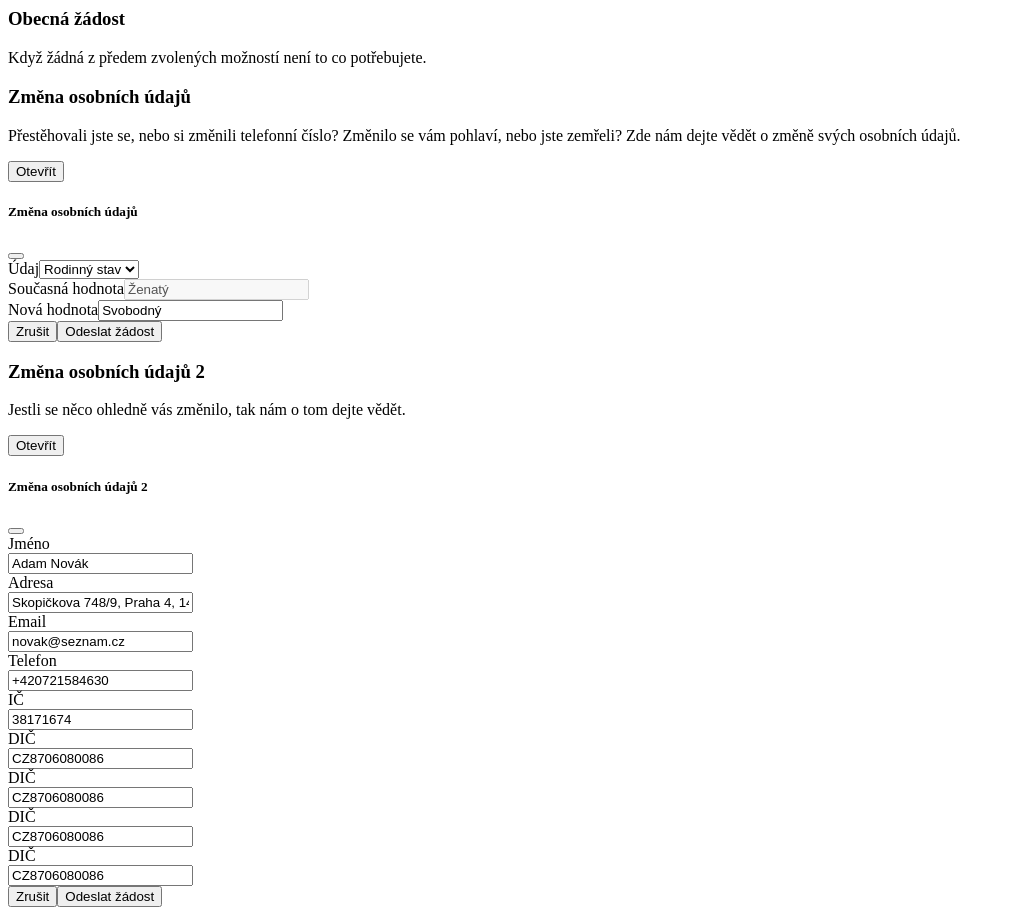
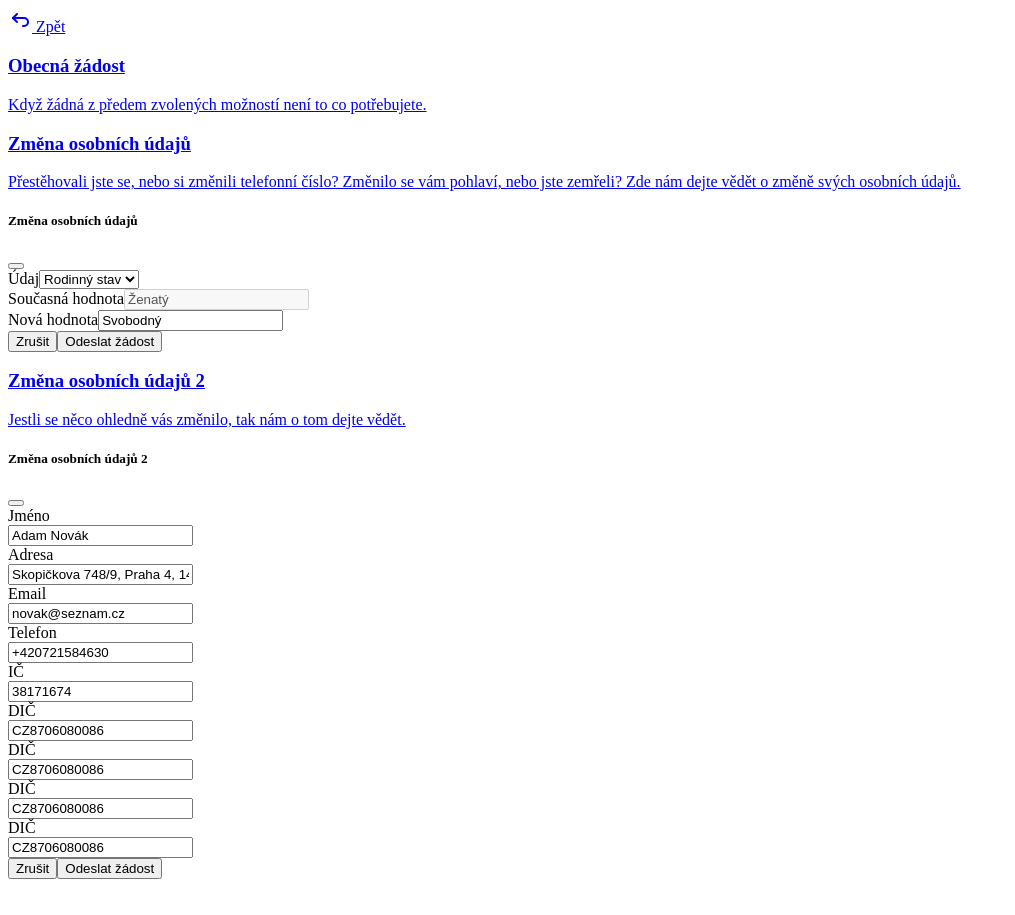
Before and after one commit to TomVitha/ois-vue, a Vue app: page /zadost-nova in a window 1280 px wide. Shown: the part 1440-2355 px from the top of the page, without its empty margins (0-1015 px from the left). After the commit the page ends 2327 px from the top, so only its background shows below. Built offline with nearby package versions, Linux system fonts and the light colour scheme.

Commit message:
Docs hide valid date; Inbox counter; New request return btn

```diff
--- a/src/components/DocumentItem.vue
+++ b/src/components/DocumentItem.vue
@@ -16,10 +16,11 @@
         {{ title }}
         <span class="text-secondary">({{ filesize }})</span>
       </div>
-      <div v-if="dateValid" class="col-auto col-md-2 text-end text-md-start d-none d-md-block">
+      <!-- 'Valid from' date will not be shown -->
+      <!-- <div v-if="dateValid" class="col-auto col-md-2 text-end text-md-start d-none d-md-block">
         <div class="text-secondary">Platnost od</div>
         <div>{{ dateValid }}</div>
-      </div>
+      </div> -->
       <div v-if="dateAdded" class="col-auto col-md-2 text-end text-md-start d-none d-md-block">
         <div class="text-secondary">Přidáno</div>
         <div>{{ dateAdded }}</div>
--- a/src/views/Dokumenty.vue
+++ b/src/views/Dokumenty.vue
@@ -8,8 +8,8 @@
   <PageTemplate title="Dokumenty">
     <div class="row row-deck row-cards">
 
-      <div class="col-12">
-        <h3 class="mb-0 mt-3">Nedůležité</h3>
+      <div class="col-12 mt-3">
+        <h3 class="mb-0">Nedůležité</h3>
       </div>
       <div class="col-12">
         <div class="card">
@@ -20,8 +20,8 @@
         </div>
       </div>
 
-      <div class="col-12">
-        <h3 class="mb-0 mt-3">Důležité</h3>
+      <div class="col-12 mt-3">
+        <h3 class="mb-0">Důležité</h3>
       </div>
       <div class="col-12">
         <div class="card">
--- a/src/views/Komunikace.vue
+++ b/src/views/Komunikace.vue
@@ -213,7 +213,10 @@
               </div>
               <!-- ? Maybe: Inbox / Sent ? -->
               <nav class="nav nav-segmented nav-2 w-100 mt-2" role="tablist">
-                <button class="nav-link active" role="tab" data-bs-toggle="tab" aria-selected="true" aria-current="page">Přijaté</button>
+                <button class="nav-link active" role="tab" data-bs-toggle="tab" aria-selected="true" aria-current="page">
+                  Přijaté
+                  <span v-if="messengerStore.unreadCount > 0" class="text-primary">{{ messengerStore.unreadCount }}</span>
+                </button>
                 <button class="nav-link" role="tab" data-bs-toggle="tab" aria-selected="false" tabindex="-1">Odeslané</button>
               </nav>
             </div>
@@ -291,7 +294,7 @@
                 <div class="col-12">
                   <div class="d-flex flex-wrap align-items-center">
                     <h2 class="m-0">{{ selectedMessage.meta.subject }}</h2>
-                    <MessageBadge :text="selectedMessage.meta.badge" />
+                    <MessageBadge v-if="selectedMessage.meta.badge" :text="selectedMessage.meta.badge" />
                   </div>
                 </div>
                 <div class="col-12">
--- a/src/views/ZadostNova.vue
+++ b/src/views/ZadostNova.vue
@@ -6,41 +6,40 @@
 
   <PageTemplate title="Nová žádost">
 
-    <!-- <template #actions>
+    <template #actions>
       <div class="btn-list">
-        <RouterLink to="/zadost-nova" type="button" class="btn btn-primary">
-          <svg xmlns="http://www.w3.org/2000/svg" width="24" height="24"
-            viewBox="0 0 24 24" fill="none" stroke="currentColor"
-            stroke-width="2" stroke-linecap="round" stroke-linejoin="round"
-            class="icon icon-1">
-            <path d="M12 5l0 14" />
-            <path d="M5 12l14 0" />
+        <RouterLink to="/zadosti">
+          <svg xmlns="http://www.w3.org/2000/svg" width="24" height="24" viewBox="0 0 24 24" fill="none" stroke="currentColor" stroke-width="2" stroke-linecap="round" stroke-linejoin="round" class="icon icon-tabler icons-tabler-outline icon-tabler-arrow-back-up">
+            <path stroke="none" d="M0 0h24v24H0z" fill="none" />
+            <path d="M9 14l-4 -4l4 -4" />
+            <path d="M5 10h11a4 4 0 1 1 0 8h-1" />
           </svg>
-          Nová žádost
+          Zpět
         </RouterLink>
       </div>
-    </template> -->
+    </template>
 
     <!-- TODO: Whole .card clickable to open form (get rid of Open buttons) -->
 
-    <div class="row row-deck row-cards text-center">
+    <div class="row row-deck row-cards">
 
       <div class="col-md-4">
-        <div class="card card-md">
+        <RouterLink to="" class="card card-md text-center">
           <div class="card-body">
             <h3 class="card-title">Obecná žádost</h3>
             <p class="text-secondary">Když žádná z předem zvolených možností není to co potřebujete.</p>
           </div>
-        </div>
+        </RouterLink>
       </div>
 
       <!-- Změna osobních údajů -->
       <div class="col-md-4">
-        <div class="card card-md">
+        <RouterLink to="#" class="card card-md text-center" data-bs-toggle="modal" data-bs-target="#zadost-osobni-udaje">
           <div class="card-body">
             <h3 class="card-title">Změna osobních údajů</h3>
             <p class="text-secondary">Přestěhovali jste se, nebo si změnili telefonní číslo? Změnilo se vám pohlaví, nebo jste zemřeli? Zde nám dejte vědět o změně svých osobních údajů.</p>
-            <button class="btn" data-bs-toggle="modal" data-bs-target="#zadost-osobni-udaje">Otevřít</button>
+          </div>
+        </RouterLink>
         <!-- DIALOG -->
         <div class="modal fade" id="zadost-osobni-udaje" tabindex="-1">
           <div class="modal-dialog modal-lg modal-dialog-centered" role="document">
@@ -80,16 +79,15 @@
         </div>
         <!-- DIALOG END -->
       </div>
-        </div>
-      </div>
 
       <!-- Změna osobních údajů 2-->
       <div class="col-md-4">
-        <div class="card card-md">
+        <RouterLink to="#" class="card card-md text-center" data-bs-toggle="modal" data-bs-target="#zadost-osobni-udaje-2">
           <div class="card-body">
             <h3 class="card-title">Změna osobních údajů 2</h3>
             <p class="text-secondary">Jestli se něco ohledně vás změnilo, tak nám o tom dejte vědět.</p>
-            <button class="btn" data-bs-toggle="modal" data-bs-target="#zadost-osobni-udaje-2">Otevřít</button>
+          </div>
+        </RouterLink>
         <!-- DIALOG -->
         <div class="modal fade" id="zadost-osobni-udaje-2" tabindex="-1">
           <div class="modal-dialog modal-lg modal-dialog-centered" role="document">
@@ -138,8 +136,6 @@
         </div>
         <!-- DIALOG END -->
       </div>
-        </div>
-      </div>
 
     </div>
   </PageTemplate>
```
Lines whose indentation alone changed are shown as unchanged.
